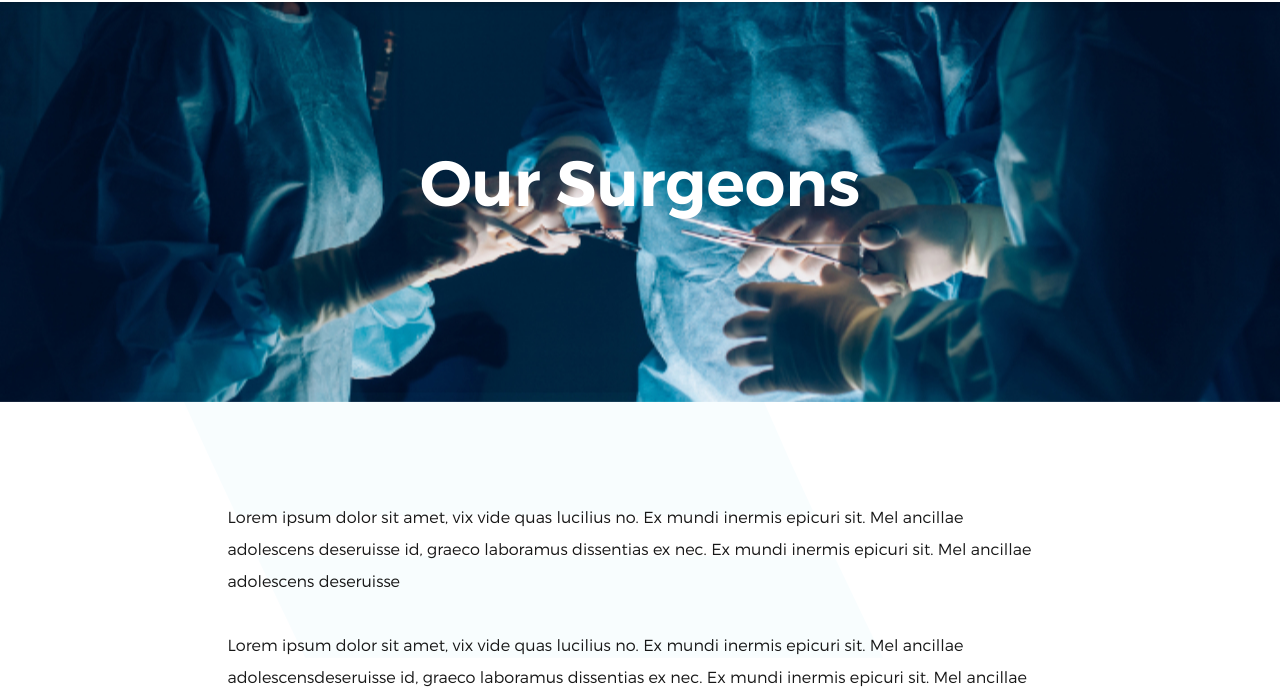
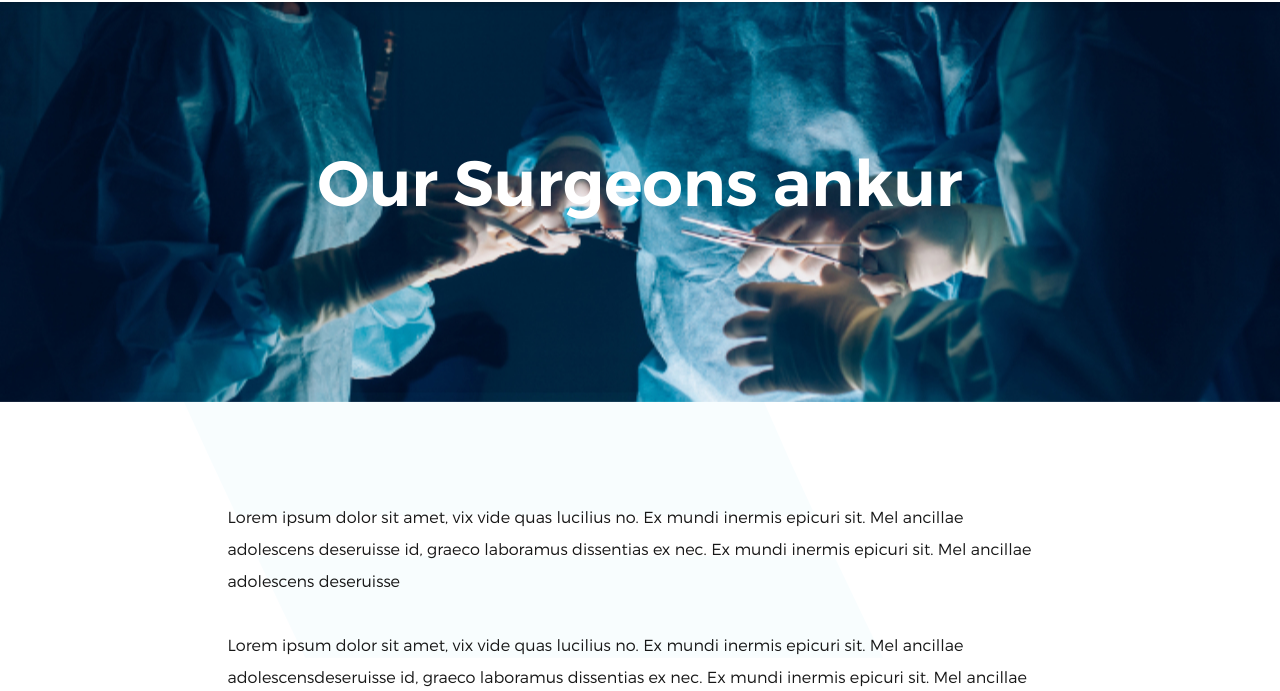
Before and after one commit to ankurdhiman89/new_project, a plain HTML site: page our_surgeons.html in a window 1280 px wide. Shown: the part 109-800 px from the top of the page. Drawn offline with nearby package versions, Linux system fonts and the light colour scheme; a web font is replaced by a local one.

Commit message:
(commited-message)

```diff
--- a/our_surgeons.html
+++ b/our_surgeons.html
@@ -71,7 +71,7 @@
 			<div class="col-12 align-self-center">
 				<div class="container text-center">
 					<div class="banner-title">
-						<h2>Our Surgeons</h2>
+						<h2>Our Surgeons ankur</h2>
 					</div>
 				</div>
 			</div>
```
